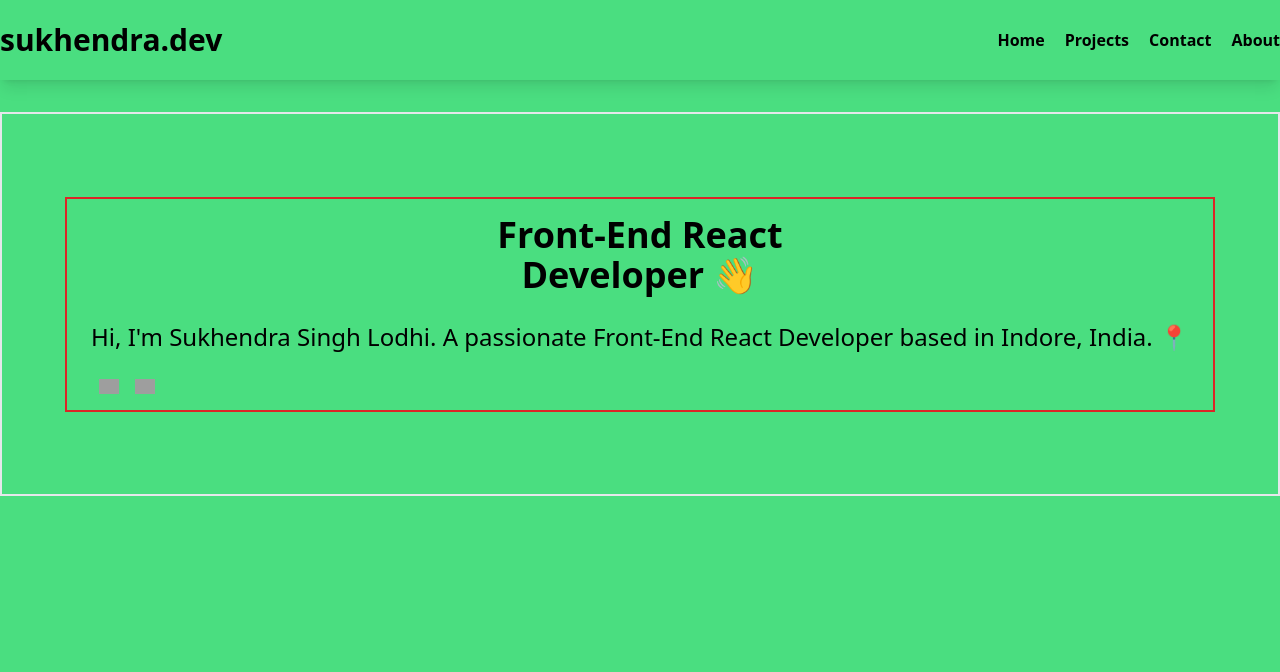
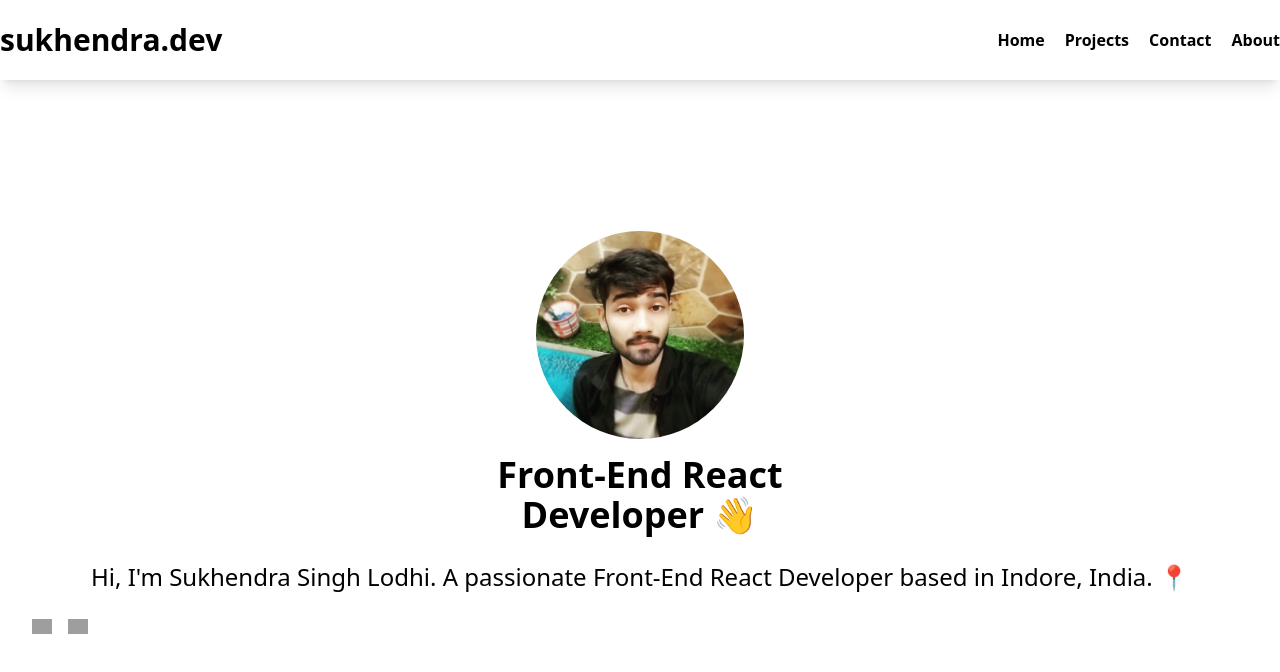
Before and after one commit to sukhendralodhi/sukhendra.dev, a plain HTML site: page index.html in a window 1280 px wide. Drawn offline with nearby package versions, Linux system fonts and the light colour scheme; grey boxes are pictures that could not be loaded.

Commit message:
some changes

```diff
--- a/index.html
+++ b/index.html
@@ -12,9 +12,9 @@
     <script src="https://kit.fontawesome.com/b8bae2bd97.js" crossorigin="anonymous"></script>
 </head>
 
-<body class="sm:bg-green-400">
+<body>
     <!-- navigation bar starts here -->
-    <header class="w-full shadow-lg">
+    <header class="w-full shadow-lg h-20">
         <nav
             class="flex container mx-auto justify-between px-8 items-center h-20 sm:px-4 md:px-0 lg:px-0 xl:px-0 2xl:px-0">
             <div>
@@ -35,11 +35,19 @@
     </header>
     <!-- navigation bar end here -->
     <!-- main section start here -->
-    <main class="flex justify-center items-center w-full px-4 h-96 mt-8 border-2">
-        <section class="text-center border-2 border-red-600">
+    <main class="h-[calc(100vh-80px)] text-center py-4 flex flex-col items-center justify-center">
+
+        <!-- image section start here -->
+        <section class="w-full flex items-center justify-center">
+            <img src="image/pic.jpg" class=" w-52 rounded-full" alt="user">
+        </section>
+        <!-- image section start end -->
+
+        <!-- section start here -->
+        <section class="w-full px-8">
             <h1 class="text-4xl font-bold py-4">Front-End React <br> Developer &#128075;</h1>
-            <p class="text-2xl px-6 py-2 leading-9">Hi, I'm Sukhendra Singh Lodhi. A passionate Front-End React  Developer based in Indore, India. 📍</p>
-            <div class="flex text-center pl-8 my-4 space-x-4">
+            <p class="text-2xl py-2 leading-9">Hi, I'm Sukhendra Singh Lodhi. A passionate Front-End React  Developer based in Indore, India. 📍</p>
+            <div class="flex text-center my-4 space-x-4">
                 <div>
                     <img class="w-5" src="https://cdn3.iconfinder.com/data/icons/picons-social/57/11-linkedin-256.png" alt="linkedin">
                 </div>
@@ -48,6 +56,8 @@
                 </div>
             </div>
         </section>
+        <!-- section end here -->
+
     </main>
     <!-- main section end here -->
 </body>
```
Also changed, not shown: image/pic.jpg (added).
